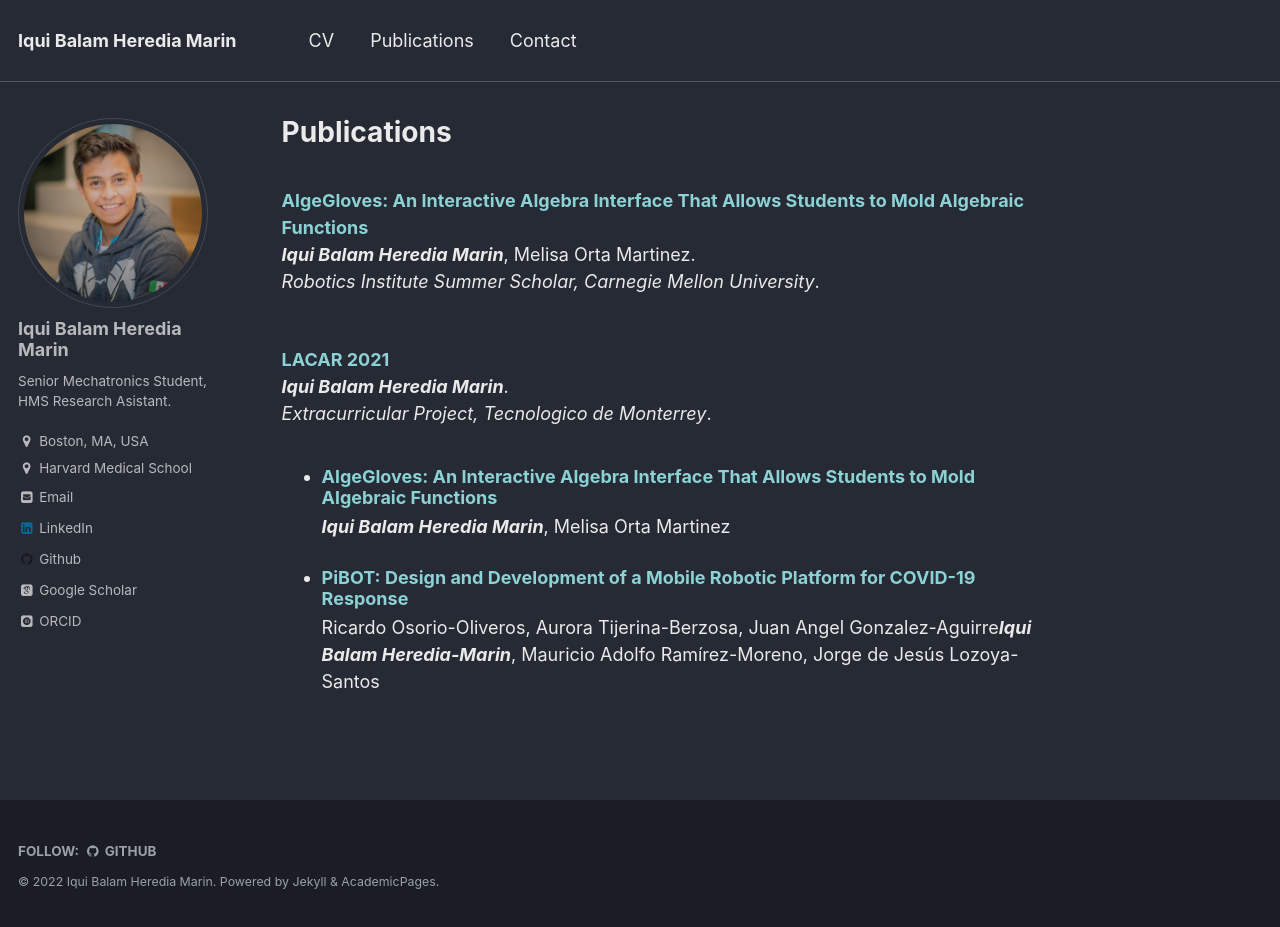
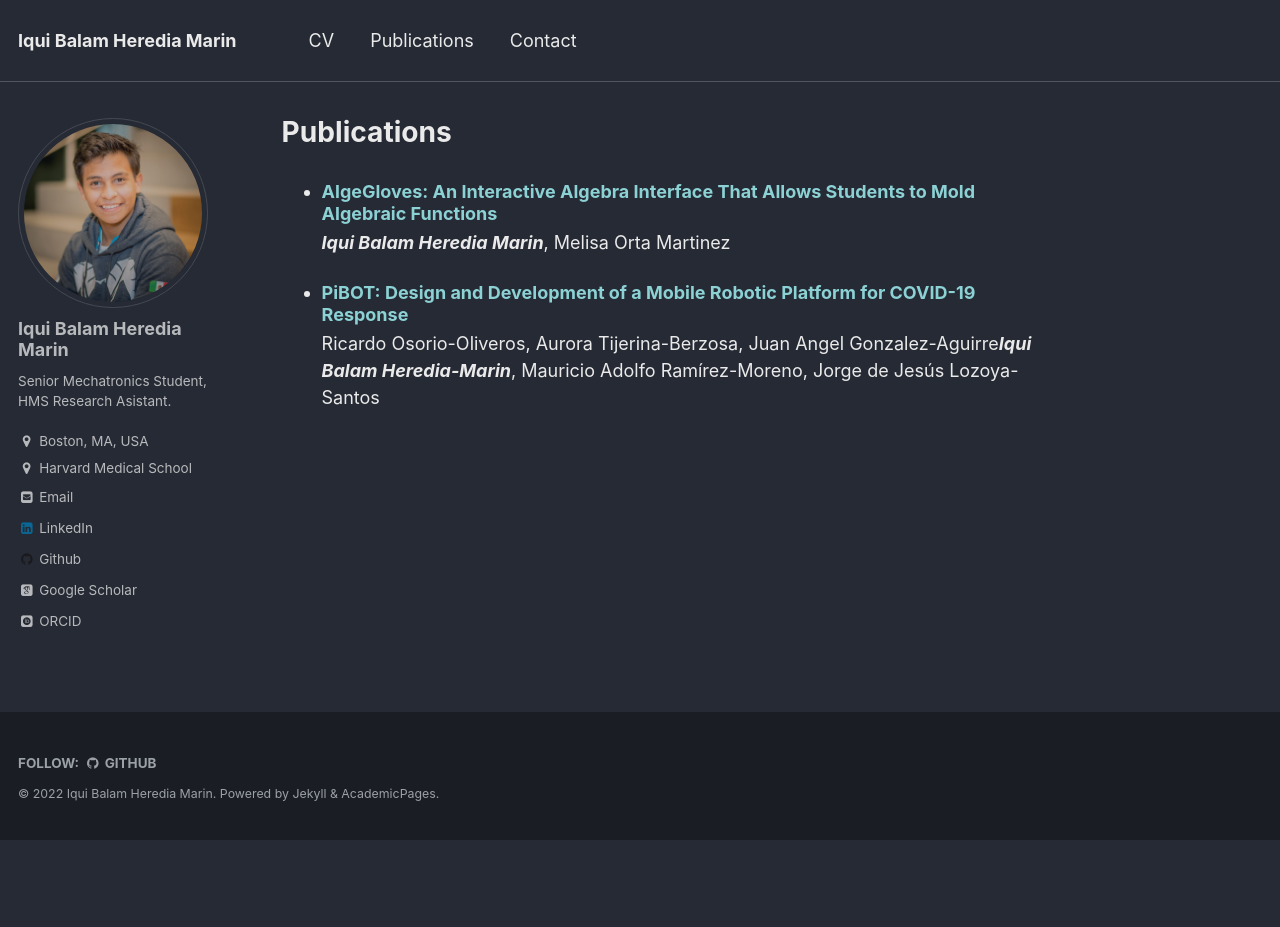
Before and after one commit to iquibalamhm/iquibalamhm.github.io, a Jekyll site: the page built from _pages/publications.md, in a window 1280 px wide and 927 px high. Built offline with Jekyll 4.4.1, drawn with Linux system fonts in a browser that asks for light colours; nearby versions of some CDN libraries; some web fonts are replaced; library files that are not in the unit come from our copies.

Commit message:
update presentation

```diff
--- a/_pages/publications.md
+++ b/_pages/publications.md
@@ -6,21 +6,19 @@ author_profile: true
 [//]: <  <br>
 [//]: <> (This is also a comment.)For proper citations, refer [Google Scholar](https://scholar.google.com/)<br>>
 
-[//]:<
-<br>
-<b>[AlgeGloves: An Interactive Algebra Interface That Allows Students to
-Mold Algebraic Functions](http://iquibalamhm.github.io/publications/Algegloves)</b> <br>
-<i><b>Iqui Balam Heredia Marin</b></i>, Melisa Orta Martinez.<br>
-<i>Robotics Institute Summer Scholar, Carnegie Mellon University</i>.
-<br>
+[//]:<> <br>
+[//]:<> <b>[AlgeGloves: An Interactive Algebra Interface That Allows Students to
+[//]:<> Mold Algebraic Functions](http://iquibalamhm.github.io/publications/Algegloves)<b> <br>
+[//]:<> <i><b>Iqui Balam Heredia Marin</b></i>, Melisa Orta Martinez.<br>
+[//]:<> <i>Robotics Institute Summer Scholar, Carnegie Mellon University</i>.
+[//]:<> <br>
+[//]:<> <br>
+[//]:<> <b>[LACAR 2021](http://DrSGBhat.github.io/publications/Algegloves)</b> <br>
+[//]:<> <i><b>Iqui Balam Heredia Marin</b></i>.<br>
+[//]:<> <i>Extracurricular Project, Tecnologico de Monterrey</i>.
+[//]:<> <br>
 
-<br>
-<b>[LACAR 2021](http://DrSGBhat.github.io/publications/Algegloves)</b> <br>
-<i><b>Iqui Balam Heredia Marin</b></i>.<br>
-<i>Extracurricular Project, Tecnologico de Monterrey</i>.
-<br>
->
 
-  <ul>{% for post in site.publications %}
-    {% include archive-single-cv.html %}
-  {% endfor %}</ul>
+<ul>{% for post in site.publications %}
+  {% include archive-single-cv.html %}
+{% endfor %}</ul>
```
